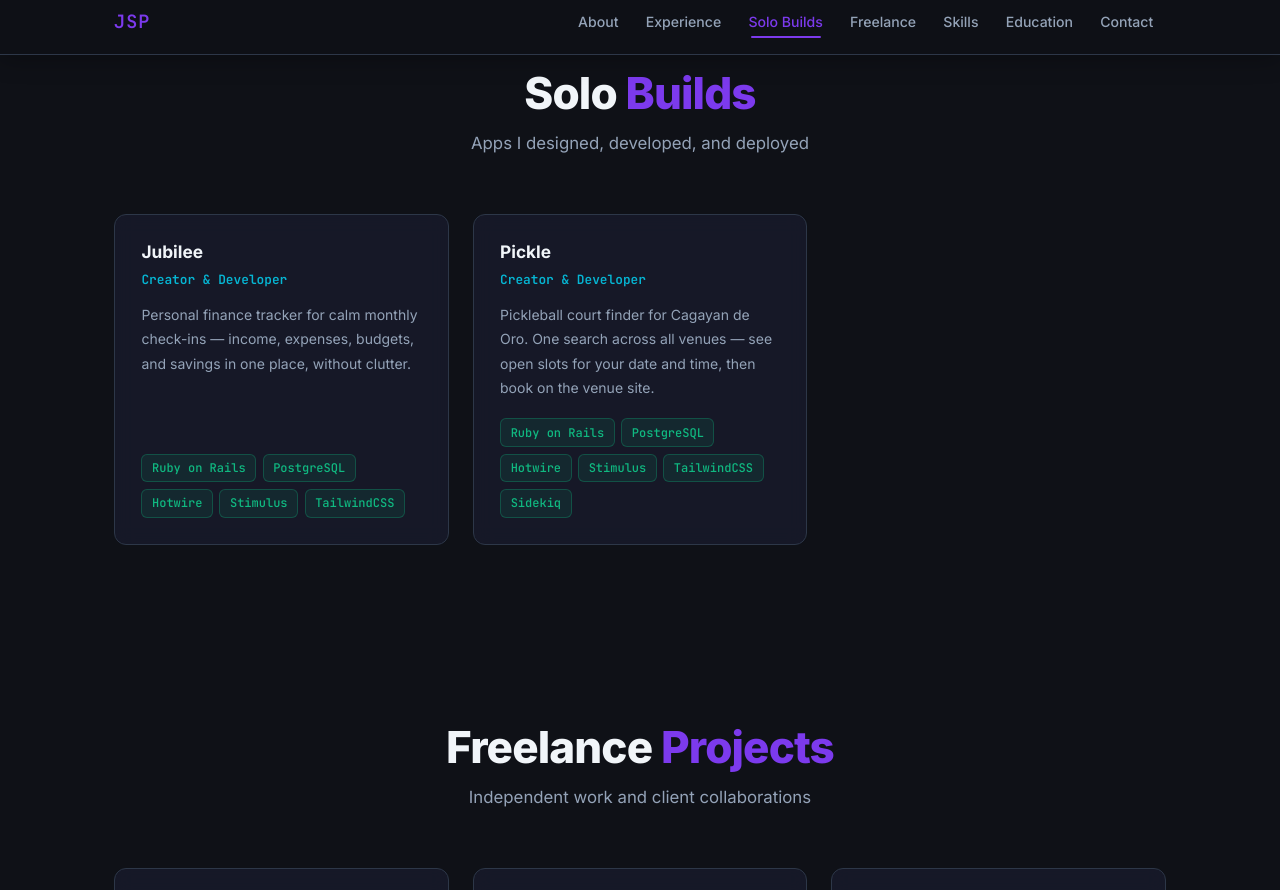
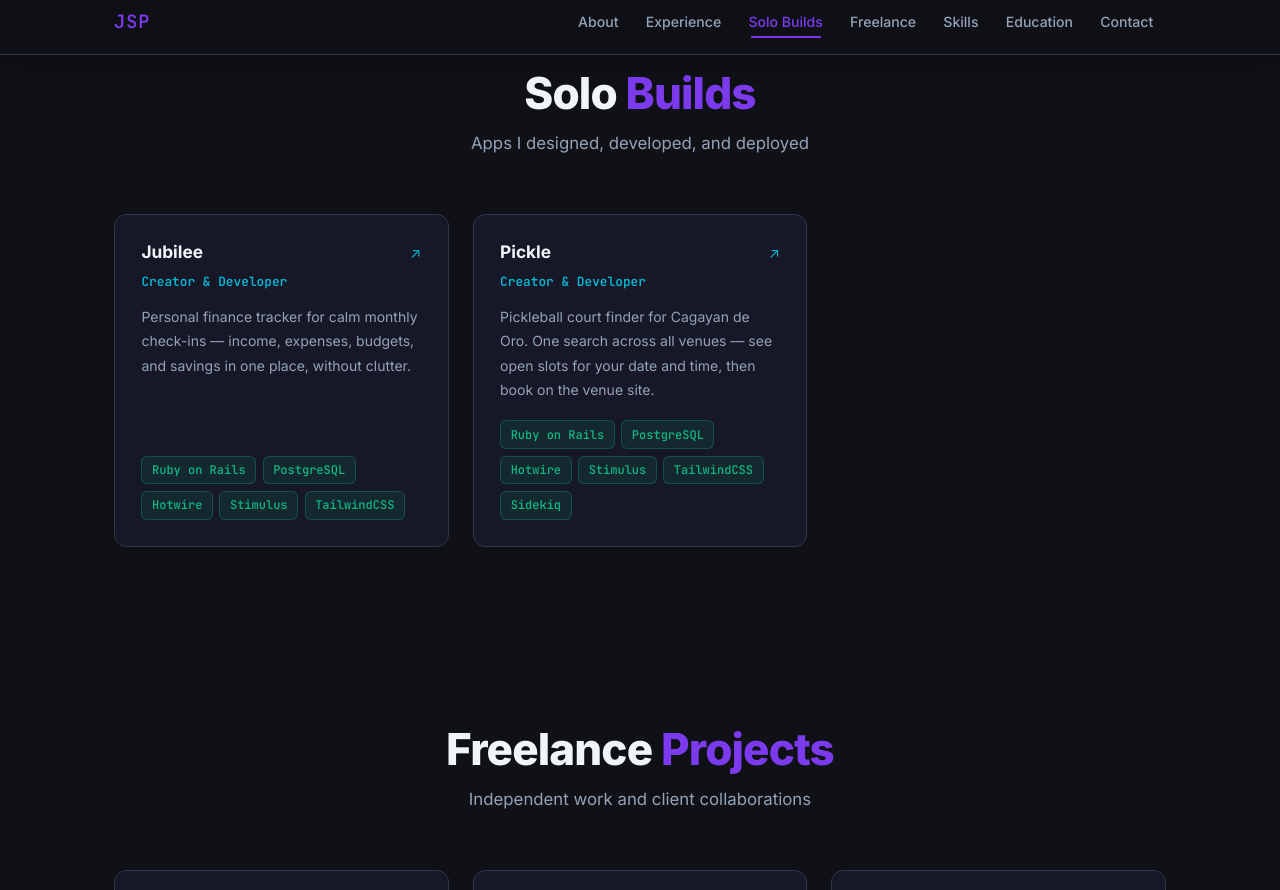
Before and after one commit to jspenya/porfolyou, a Jekyll site: the page built from index.html, in a window 1280 px wide and 900 px high, scrolled down 3951 px. Shown: the part 10-900 px from the top of the window. Built offline with Jekyll 4.4.1, drawn with Linux system fonts in a browser that asks for light colours.

Commit message:
add back pointer icon to solo cards

```diff
--- a/_includes/solo_builds.html
+++ b/_includes/solo_builds.html
@@ -7,7 +7,10 @@
     <div class="cards-grid" role="list">
       {% for project in site.data.solo_builds %}
       <a href="{{ project.url }}" class="project-card fade-in" role="listitem" target="_blank" rel="noopener noreferrer" aria-label="Visit {{ project.name }}">
-        <h3 class="project-card__name">{{ project.name }}</h3>
+        <div class="project-card__header">
+          <h3 class="project-card__name">{{ project.name }}</h3>
+          <span class="project-card__external-icon" aria-hidden="true">↗</span>
+        </div>
         <p class="project-card__role">{{ project.role }}</p>
         <p class="project-card__description">{{ project.description }}</p>
         <div class="project-card__tech" aria-label="Technologies">
--- a/assets/css/style.scss
+++ b/assets/css/style.scss
@@ -758,8 +758,16 @@ a.project-card {
   cursor: pointer;
 }
 
-.solo-builds .project-card__name {
-  margin-bottom: 0.35rem;
+.solo-builds .project-card__external-icon {
+  font-size: 0.9rem;
+  color: var(--c-secondary);
+  transition: color var(--ease), transform var(--ease);
+  flex-shrink: 0;
+}
+
+a.project-card:hover .project-card__external-icon {
+  color: var(--c-primary);
+  transform: translate(2px, -2px);
 }
 
 .solo-builds .project-card__tech {
```
